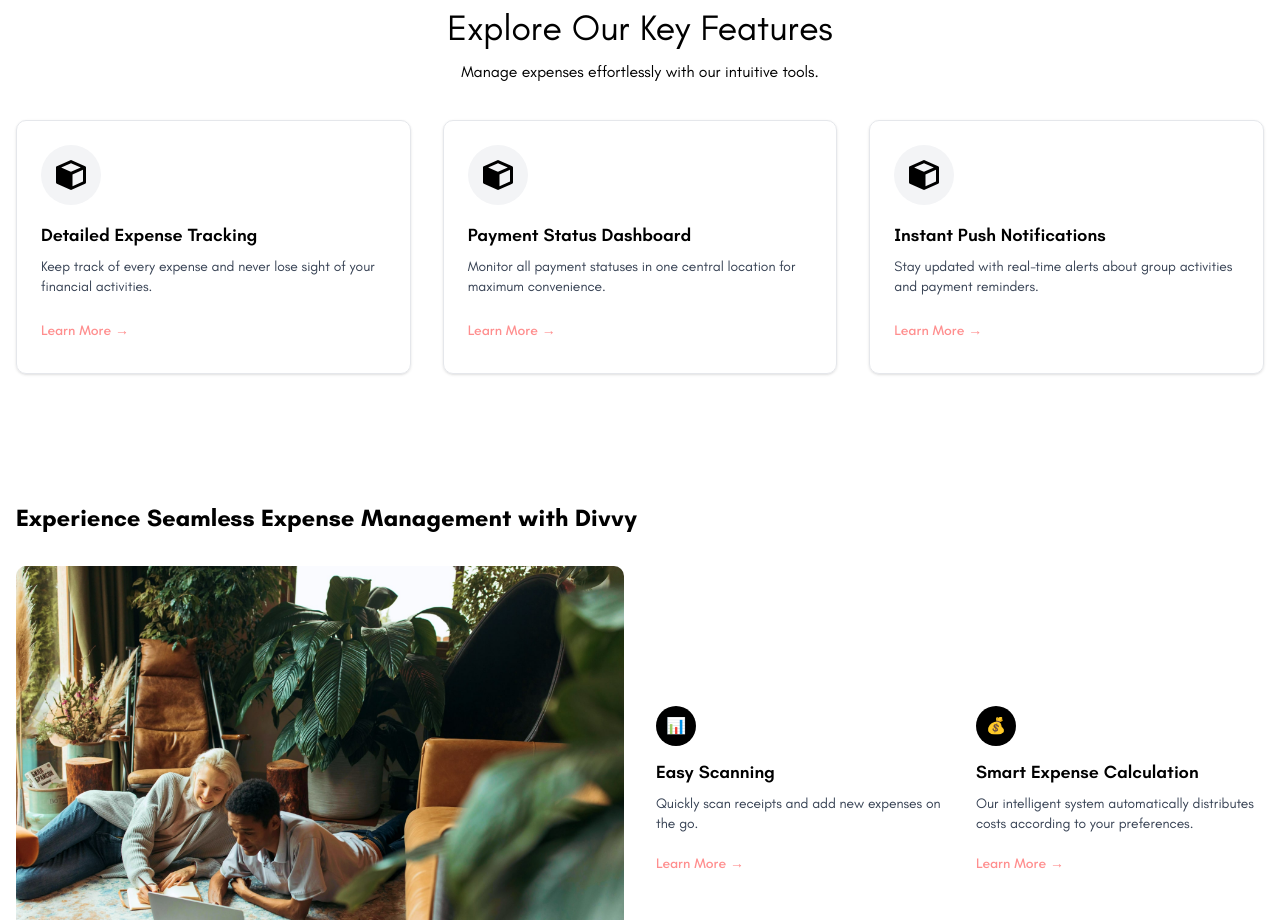
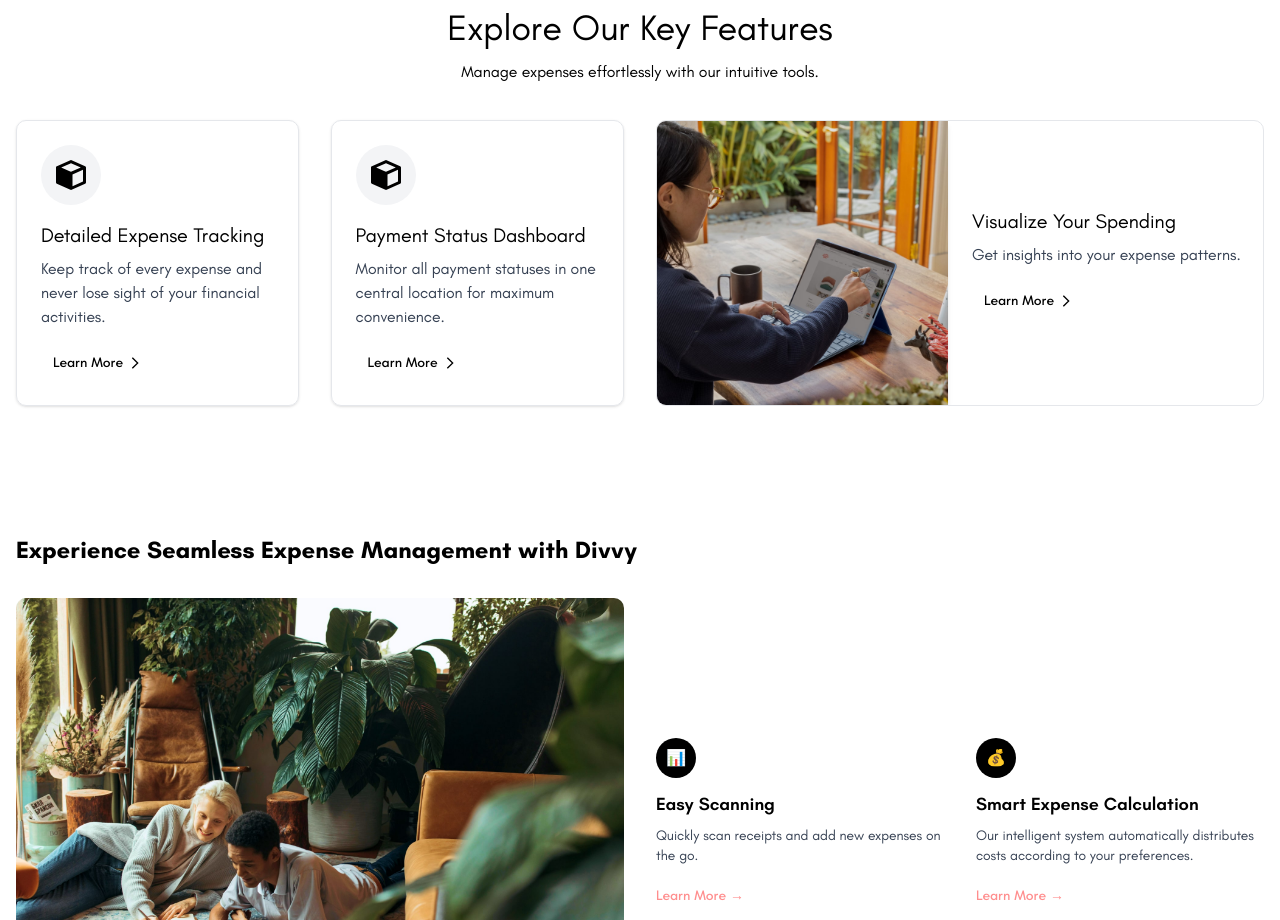
Before and after one commit to emmanuelkumah/trello-trailblazers, a React (Vite) app in the folder frontend/: page / in a window 1280 px wide. Shown: the part 3700-4620 px from the top of the page. Built offline with nearby package versions, Linux system fonts and the light colour scheme; a web font is replaced by a local one.

Commit message:
style: update styling for keyfeatures section

```diff
--- a/frontend/src/ui/landing/KeyFeatures.tsx
+++ b/frontend/src/ui/landing/KeyFeatures.tsx
@@ -1,4 +1,5 @@
 import { Button } from '@/components/ui/button';
+import keyFeatureImage from '@/assets/img/keyfeature-img.jpeg';
 
 const Icon = () => (
   <svg
@@ -26,10 +27,26 @@ const FeatureItem = ({ icon, title, description }: FeatureItemProps) => {
       <div className='rounded-full mb-4 flex items-center justify-center bg-gray-100 p-3'>
         <div className='flex items-center justify-center'>{icon}</div>
       </div>
-      <h3 className='font-semibold text-lg mb-2'>{title}</h3>
-      <p className='text-sm text-gray-700 mb-4'>{description}</p>
-      <Button variant='link' className='p-0 text-[#FF8E8E]'>
-        Learn More →
+      <h3 className='font-normal text-xl mb-2'>{title}</h3>
+      <p className='text-base text-gray-700 mb-4'>{description}</p>
+      <Button variant='link' className='text-black cursor-pointer rounded-full'>
+        Learn More
+        <svg
+          xmlns='http://www.w3.org/2000/svg'
+          width='24'
+          height='24'
+          fill='currentColor'
+          className='-ml-1'
+          viewBox='0 0 24 24'
+        >
+          <path
+            fillRule='evenodd'
+            d='M8 4l8 8-8 8'
+            stroke='currentColor'
+            strokeWidth='2'
+            fill='none'
+          />
+        </svg>
       </Button>
     </div>
   );
@@ -48,7 +65,8 @@ const KeyFeatures = () => {
         <p className='text-base mb-9 text-center'>
           Manage expenses effortlessly with our intuitive tools.
         </p>
-        <div className='grid grid-cols-1 md:grid-cols-3 gap-8'>
+        <div className='grid grid-cols-1 md:grid-cols-2 gap-8'>
+            <div className='flex space-x-8'>
             <FeatureItem
               icon={<Icon />}
               title='Detailed Expense Tracking'
@@ -59,11 +77,47 @@ const KeyFeatures = () => {
               title='Payment Status Dashboard'
               description='Monitor all payment statuses in one central location for maximum convenience.'
             />
-          <FeatureItem
-            icon={<Icon />}
-            title='Instant Push Notifications'
-            description='Stay updated with real-time alerts about group activities and payment reminders.'
+            </div>
+
+          <div className='flex flex-col md:flex-row items-stretch justify-between border border-gray-200 rounded-lg hover:shadow-md transition-shadow overflow-hidden'>
+            <div className='flex-1'>
+              <img
+          src={keyFeatureImage}
+          alt='Feature Image'
+          className='shadow-md h-full object-cover'
               />
+            </div>
+            <div className='flex flex-col flex-1 md:pl-6 justify-center items-start'>
+              <h3 className='font-normal text-xl mb-2'>
+          Visualize Your Spending
+              </h3>
+              <p className='text-base text-gray-700 mb-4'>
+          Get insights into your expense patterns.
+              </p>
+              <Button
+          variant='link'
+          className='text-black cursor-pointer rounded-full'
+              >
+          Learn More
+          <svg
+            xmlns='http://www.w3.org/2000/svg'
+            width='24'
+            height='24'
+            fill='currentColor'
+            className='-ml-1'
+            viewBox='0 0 24 24'
+          >
+            <path
+              fillRule='evenodd'
+              d='M8 4l8 8-8 8'
+              stroke='currentColor'
+              strokeWidth='2'
+              fill='none'
+            />
+          </svg>
+              </Button>
+            </div>
+          </div>
         </div>
       </div>
     </section>
```
Also changed, not shown: frontend/src/assets/img/keyfeature-img.jpeg (added). Lines whose indentation alone changed are shown as unchanged.
